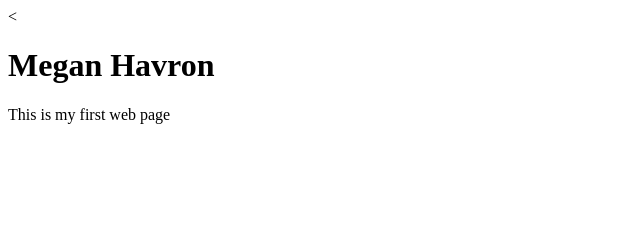
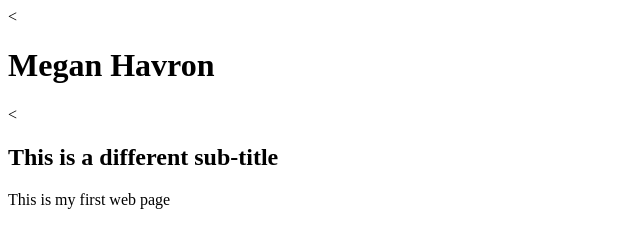
Before and after one commit to meganhavron/MART-341-WebDesign, a plain HTML site: page test-directory/index.html in a window 1280 px wide. Shown: the whole page, without its empty margins (0-640 px from the left). Drawn offline with Linux system fonts and the light colour scheme.

Commit message:
Update index.html

```diff
--- a/test-directory/index.html
+++ b/test-directory/index.html
@@ -11,6 +11,7 @@ My first page
   <h1>
 Megan Havron
   </h1>
+<<h2>This is a different sub-title</h2>
 <p>
 This is my first web page
 </p>
```
